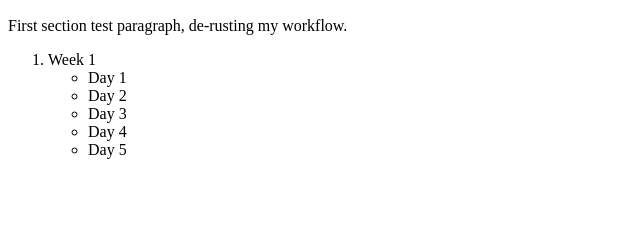
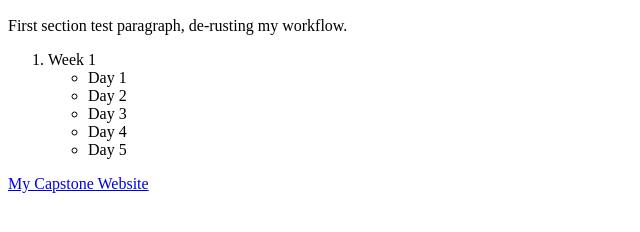
Before and after one commit to israelasanchez/Week1Project1, a plain HTML site: page index.html in a window 1280 px wide. Shown: the part 110-342 px from the top of the page, without its empty margins (0-640 px from the left). Drawn offline with Linux system fonts and the light colour scheme.

Commit message:
Update index.html
adding link

```diff
--- a/index.html
+++ b/index.html
@@ -27,5 +27,9 @@
         </ol>
     </div>
 
+    <div class="link1">
+      <a href="https://israelasanchez.github.io/Website/" target="_blank">My Capstone Website</a>
+    </div>
+
   </body>
 </html>
```
